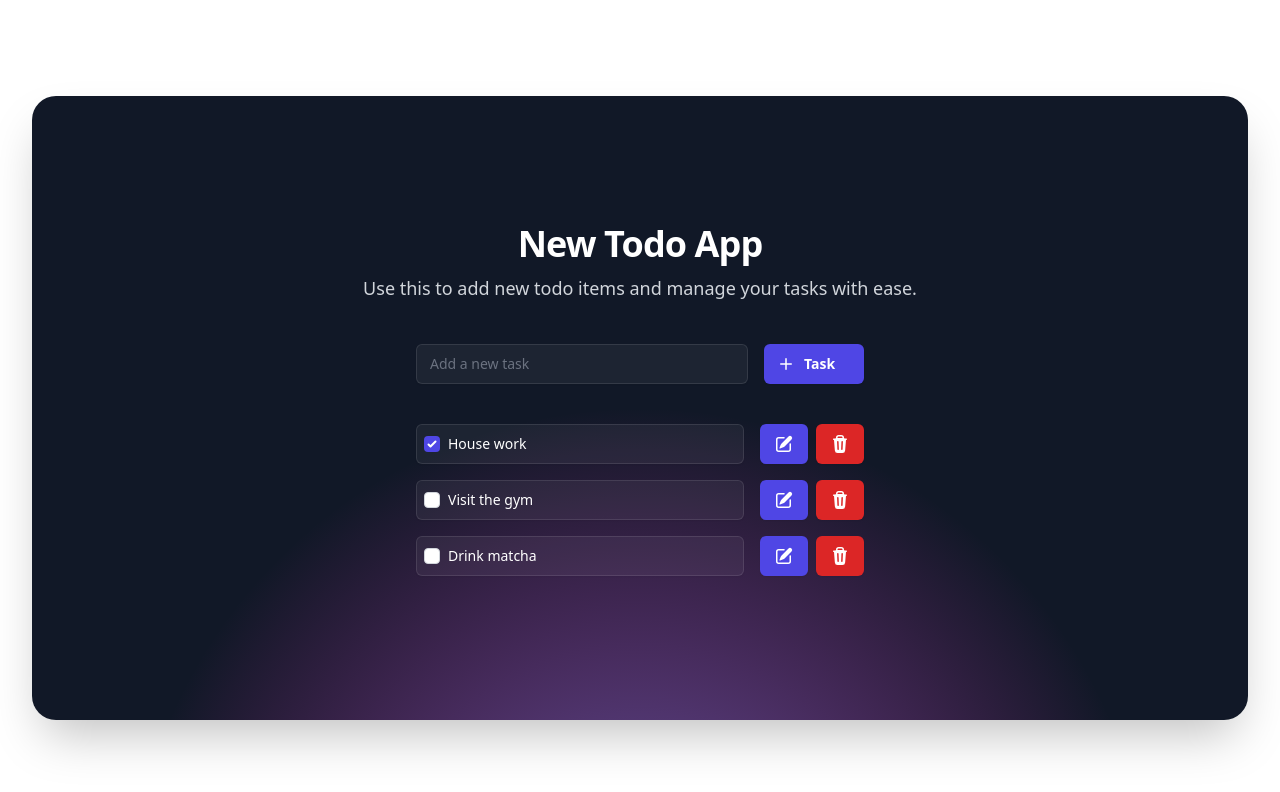
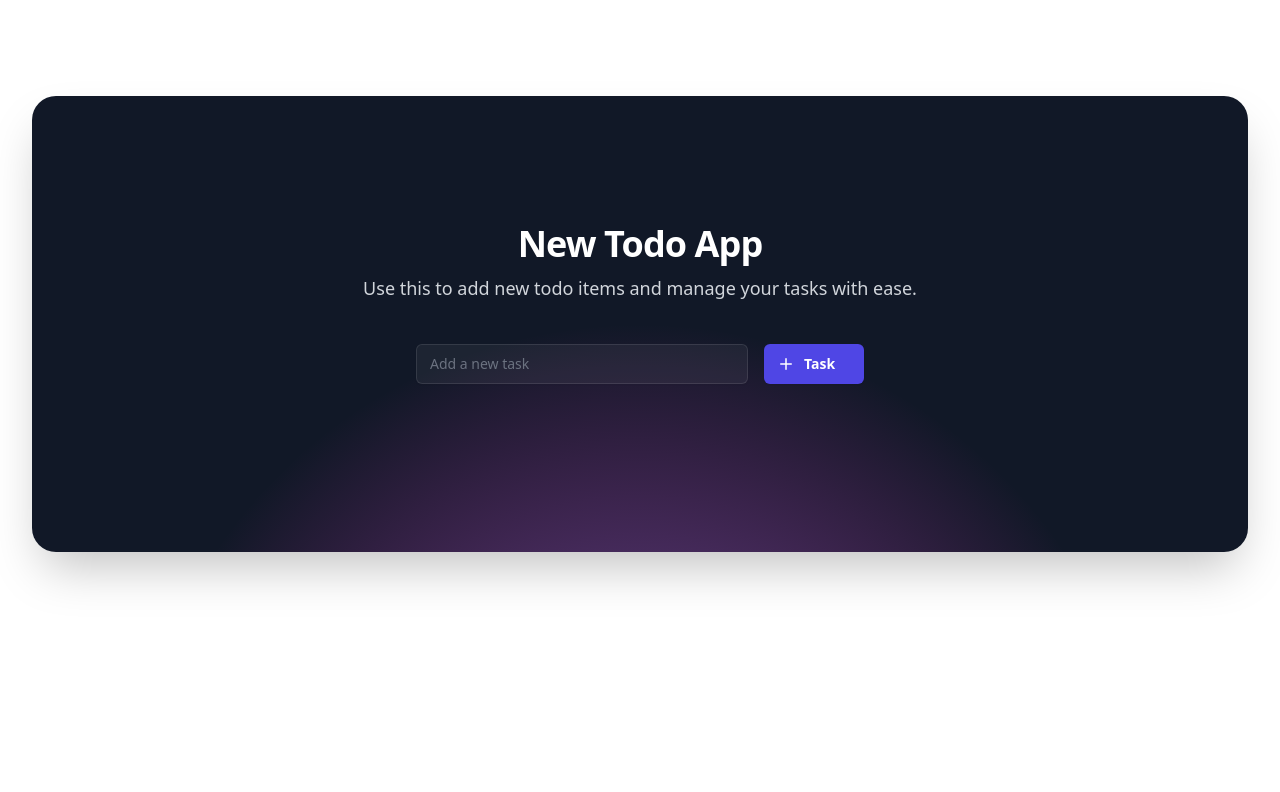
Before and after one commit to tony-sn/todo-app, a React (Vite) app: page / in a window 1280 px wide. Shown: the top 792 px of the page. Built offline with nearby package versions, Linux system fonts and the light colour scheme.

Commit message:
feat: add tasks to local storage

```diff
--- a/src/components/Task/index.tsx
+++ b/src/components/Task/index.tsx
@@ -1,11 +1,12 @@
+import { useState } from "react";
+
 import {
   TrashIcon,
   PencilSquareIcon,
   CheckIcon,
 } from "@heroicons/react/20/solid";
+
 import { Tooltip } from "components/Tooltip";
-
-import { useState } from "react";
 
 export const Task = ({ task, onChange, onDelete }: TaskProps) => {
   const [isEditing, setIsEditing] = useState(false);
--- /dev/null
+++ b/src/config.json
@@ -0,0 +1,3 @@
+{
+  "application": "todo-app"
+}
--- a/src/templates/CenteredCard.tsx
+++ b/src/templates/CenteredCard.tsx
@@ -1,6 +1,10 @@
+import { useEffect, useReducer, useState } from "react";
+
+import { PlusIcon } from "@heroicons/react/20/solid";
+
 import { TaskList } from "components/TaskList";
-import { PlusIcon } from "@heroicons/react/20/solid";
-import { useState, useReducer } from "react";
+
+import config from "@/config.json";
 
 const tasksReducer = (state: Task[], action: Action) => {
   switch (action.type) {
@@ -29,29 +33,15 @@ const tasksReducer = (state: Task[], action: Action) => {
   }
 };
 
-const initialTasks = [
-  {
-    id: 0,
-    text: "House work",
-    done: true,
-  },
-  {
-    id: 1,
-    text: "Visit the gym",
-    done: false,
-  },
-  {
-    id: 2,
-    text: "Drink matcha",
-    done: false,
-  },
-];
-
-let nextId = 3;
+const initialTasks = JSON.parse(
+  localStorage.getItem(config.application) || "[]"
+);
 
 export default function CenteredCard() {
   const [tasks, dispatch] = useReducer(tasksReducer, initialTasks);
   const [text, setText] = useState("");
+
+  let nextId = tasks.length > 0 ? tasks[tasks.length - 1].id + 1 : 0;
 
   function handleAddTask(text: string) {
     dispatch({
@@ -76,6 +66,10 @@ export default function CenteredCard() {
   }
 
   const onAddTask = handleAddTask;
+
+  useEffect(() => {
+    localStorage.setItem(config.application, JSON.stringify(tasks));
+  }, [tasks]);
 
   console.log({ tasks, onAddTask });
 
```
